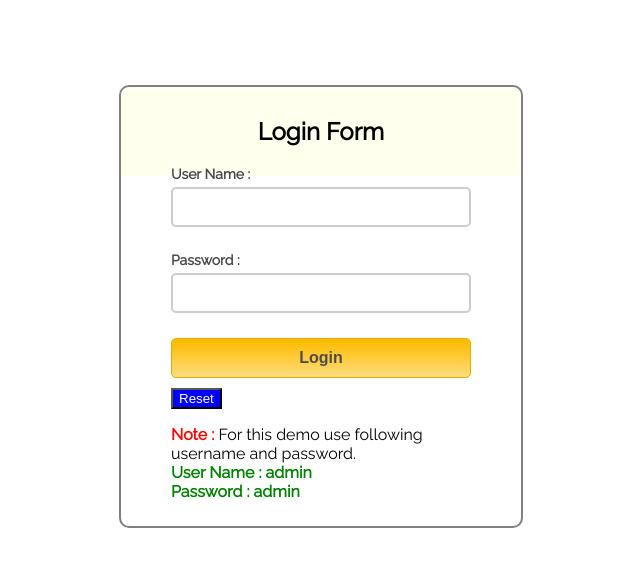
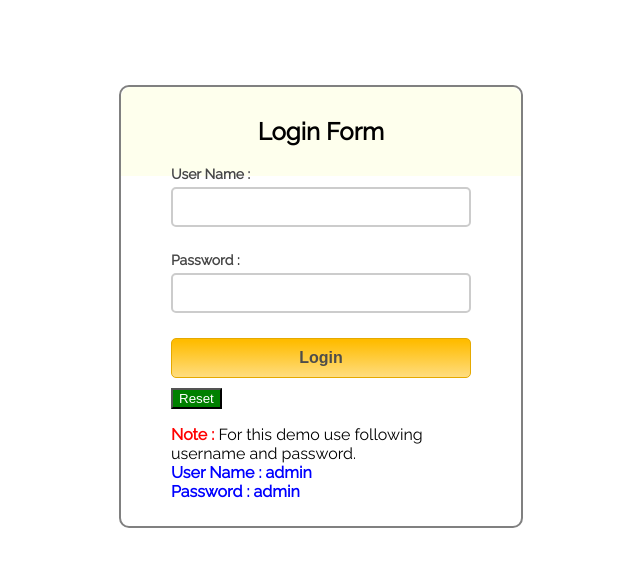
Before and after one commit to Bhuvanasridhar/assignment-5, a plain HTML site: page index.html in a window 1280 px wide. Shown: the whole page, without its empty margins (71-711 px from the left). Drawn offline with Linux system fonts and the light colour scheme.

Commit message:
Update style.css

```diff
--- a/style.css
+++ b/style.css
@@ -52,7 +52,7 @@ font-size:32px;
 color:red;
 }
 .valid{
-color:green;
+color:blue;
 }
 .back{
 text-decoration: none;
@@ -64,7 +64,7 @@ color: black;
 }
 input.reset{
    margin-top: 10px;
-   background-color: blue;
+   background-color: green;
    color: white;
 }
 input[type=button]{
```
